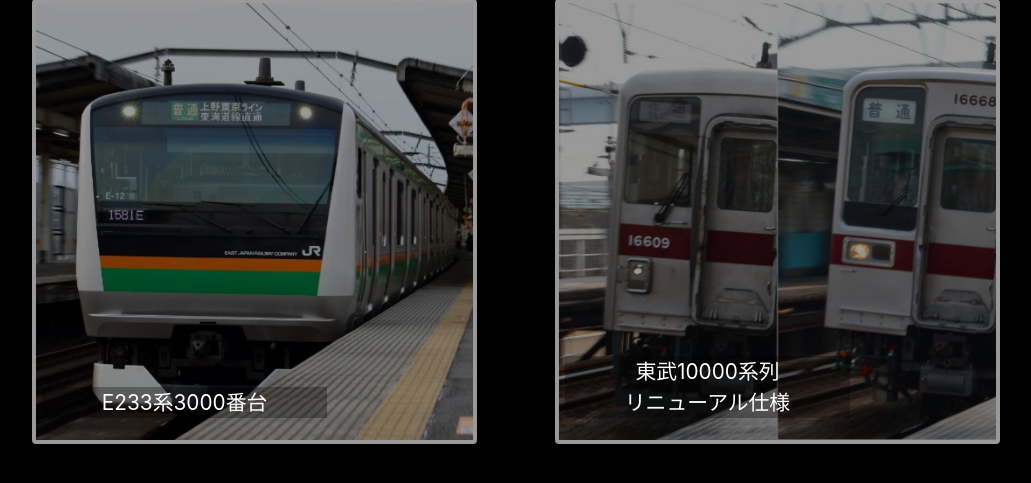
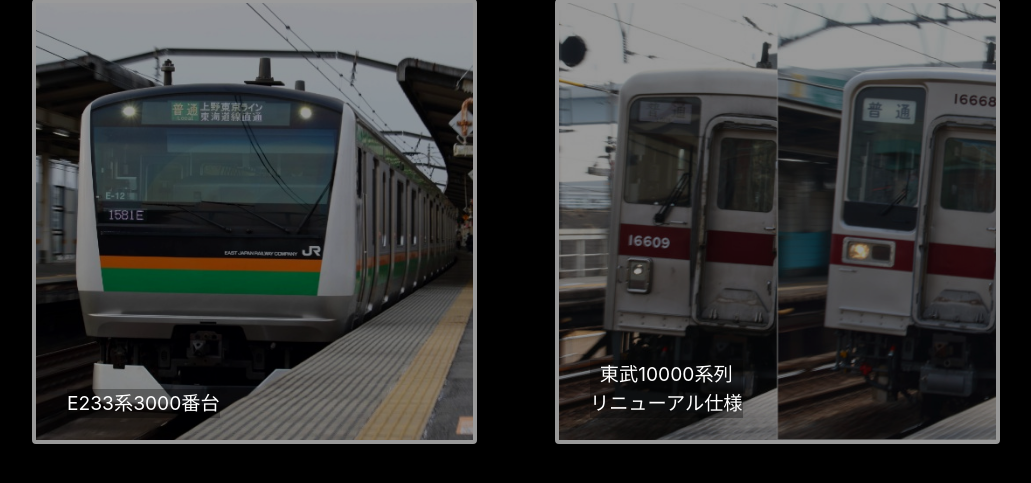
Before and after one commit to Massu0921/Train-Rollsign, a Flask app: page / in a window 1280 px wide. Shown: the part 209-692 px from the top of the page, without its empty margins (77-1108 px from the left). Run offline with Flask 2, Linux system fonts and the light colour scheme; some libraries are stand-ins or nearby versions.

Commit message:
フォントサイズ変更

```diff
--- a/static/css/main.css
+++ b/static/css/main.css
@@ -16,9 +16,11 @@
 }
 
 /*ナビゲーションバー用*/
+/*
 .nav-link {
   data-toggle="collapse" data-target=".navbar-collapse.show";
 }
+*/
 
 /*リンク付き画像半透明化*/
 a:hover img {
@@ -46,10 +48,9 @@
 /*画像上のテキスト*/
 .ontext {
   position:	absolute; /* 絶対位置指定 */
-  width:	60%;
-	font-size:	130%;
+	font-size:	120%;
 	text-align:	center;
-  left:     25px; /*左*/
+  left:     50px; /*左*/
 	bottom:		10px; /*下*/
 
 	color:		#fff;
```
